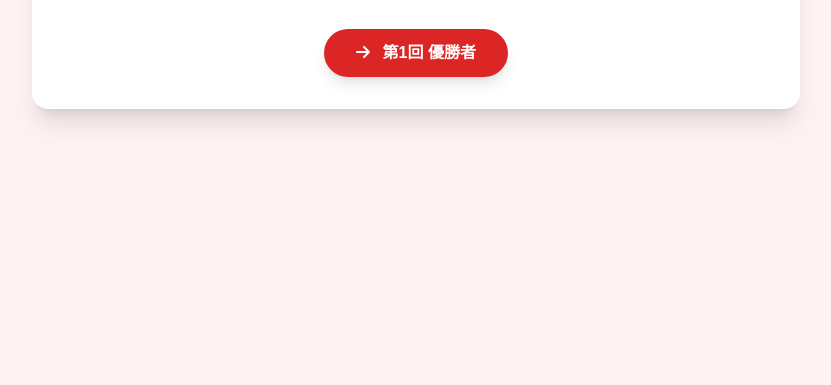
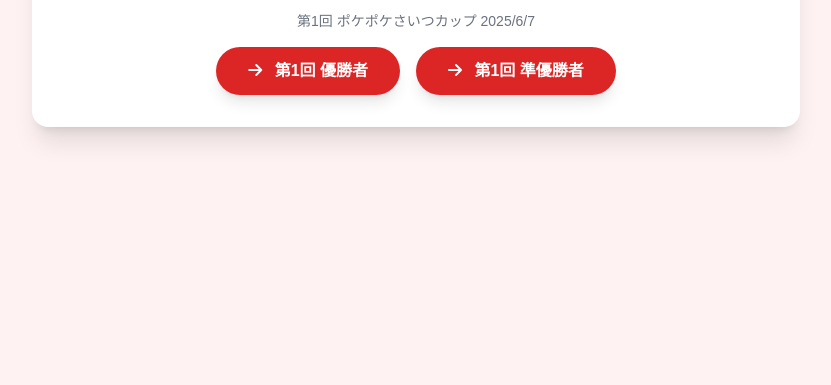
Before and after one commit to saitsu312/PKPKsaitsuCUP, a plain HTML site: page index.html in a window 1280 px wide. Shown: the part 415-800 px from the top of the page, without its empty margins (224-1055 px from the left). Drawn offline with nearby package versions, Linux system fonts and the light colour scheme; a web font is replaced by a local one.

Commit message:
Update index.html

```diff
--- a/index.html
+++ b/index.html
@@ -24,10 +24,18 @@
             </p>
         </header>
 
-        <div class="mt-8 flex flex-col sm:flex-row justify-center space-y-4 sm:space-y-0 sm:space-x-4">
-            <a href="portfolio.html" class="inline-block bg-red-600 hover:bg-red-700 text-white font-semibold py-3 px-8 rounded-full shadow-lg transition duration-300 transform hover:scale-105 focus:outline-none focus:ring-4 focus:ring-red-300">
-                <i class="fas fa-arrow-right mr-2"></i> 第1回 優勝者
-            </a>
+        <div class="mt-8 flex flex-col items-center justify-center space-y-4">
+            <div class="w-full sm:w-auto text-sm text-gray-500">
+                第1回 ポケポケさいつカップ 2025/6/7
+            </div>
+            <div class="flex flex-col sm:flex-row justify-center space-y-4 sm:space-y-0 sm:space-x-4">
+                <a href="portfolio.html" class="inline-block w-full sm:w-auto bg-red-600 hover:bg-red-700 text-white font-semibold py-3 px-8 rounded-full shadow-lg transition duration-300 transform hover:scale-105 focus:outline-none focus:ring-4 focus:ring-red-300">
+                    <i class="fas fa-arrow-right mr-2"></i> 第1回 優勝者
+                </a>
+                <a href="runnerup.html" class="inline-block w-full sm:w-auto bg-red-600 hover:bg-red-700 text-white font-semibold py-3 px-8 rounded-full shadow-lg transition duration-300 transform hover:scale-105 focus:outline-none focus:ring-4 focus:ring-red-300">
+                    <i class="fas fa-arrow-right mr-2"></i> 第1回 準優勝者
+                </a>
+            </div>
         </div>
     </main>
 </body>
```
